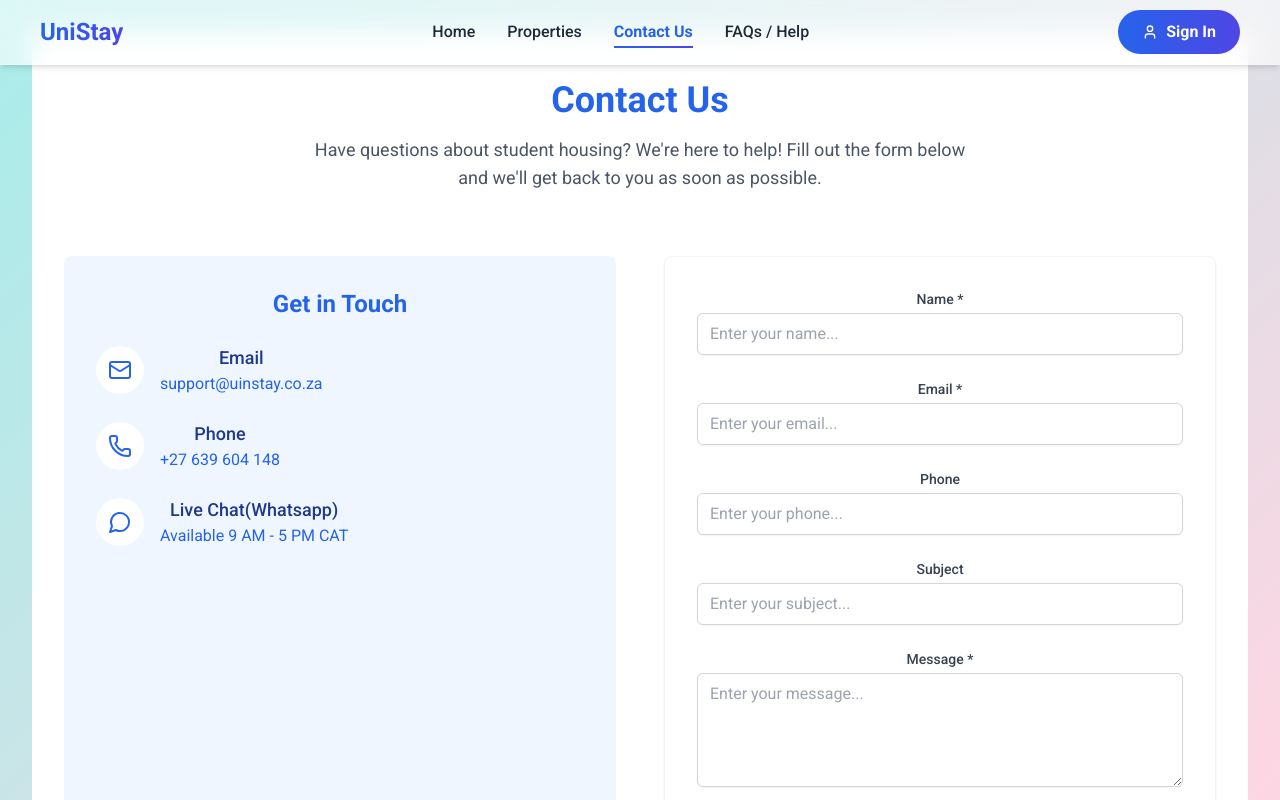
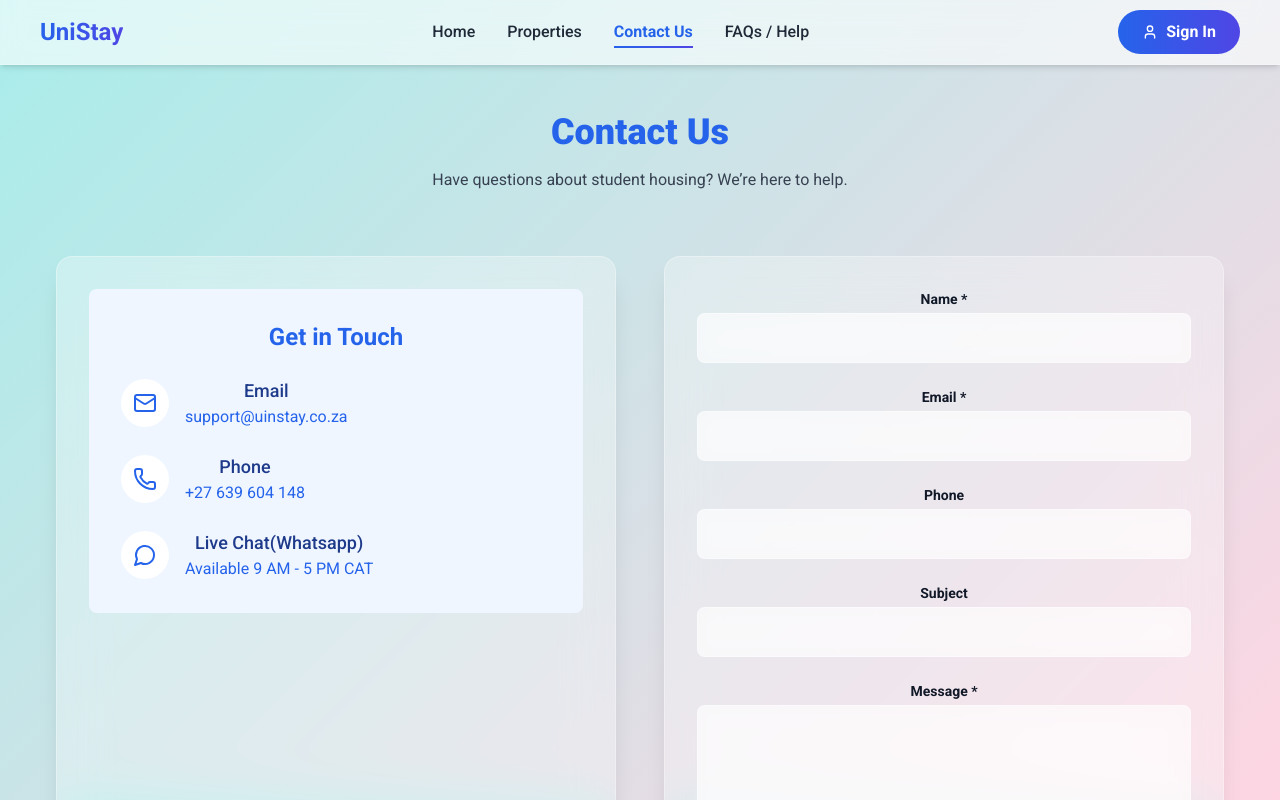
Before and after one commit to kelvin-2/uin-Stay, a React (Vite) app: page /ContactUs in a window 1280 px wide. Shown: the top 800 px of the page. Built offline with nearby package versions, Linux system fonts and the light colour scheme.

Commit message:
fixed few details

```diff
--- a/src/components/HeroSection.jsx
+++ b/src/components/HeroSection.jsx
@@ -1,8 +1,11 @@
 import React from "react";
 import { Building2, Users, Home, GraduationCap } from "lucide-react";
+import { useNavigate } from "react-router-dom";
 
 function HeroSection() {
+  const navigate = useNavigate();
   return (
+
     <section className="relative overflow-hidden" aria-labelledby="hero-heading">
       {/* Glassmorphism container */}
       <div className="mx-auto max-w-7xl px-6 py-24 sm:py-32">
@@ -57,6 +60,7 @@ function HeroSection() {
             {/* Call-to-action section */}
             <div className="mt-10 flex items-center justify-center gap-x-6">
               <button
+               onClick={() => navigate("/properties")}
                 className="rounded-full bg-gradient-to-r from-blue-600 to-indigo-600 px-8 py-4 text-sm font-semibold text-white shadow-lg hover:shadow-xl hover:scale-105 transition-all duration-300"
                 aria-label="Search for student accommodation in Port Elizabeth"
               >
--- a/src/pages/ContactUs.jsx
+++ b/src/pages/ContactUs.jsx
@@ -1,13 +1,13 @@
 import React, { useState, useEffect } from 'react';
-import { Mail, Phone, MessageCircle, Check, X } from 'lucide-react';
+import { Check, X } from 'lucide-react';
 import ContactInfo from '../components/ContactInfo';
 import supabase from '../supabaseClient';
 
 const ContactUs = () => {
   const initialFormState = {
     name: '',
-    email_address: '', // Changed to match your DB schema
-    phoneNumber: '',   // Changed to match your DB schema
+    email_address: '',
+    phoneNumber: '',
     subject: '',
     message: ''
   };
@@ -18,7 +18,6 @@ const ContactUs = () => {
   const [submitSuccess, setSubmitSuccess] = useState(false);
   const [isLoading, setIsLoading] = useState(false);
 
-  // Validation patterns
   const patterns = {
     name: /^[a-zA-Z\s]{2,30}$/,
     email_address: /^[a-zA-Z0-9._-]+@[a-zA-Z0-9.-]+\.[a-zA-Z]{2,6}$/,
@@ -26,10 +25,9 @@ const ContactUs = () => {
     message: /.{10,}/
   };
 
-  // Validation messages
   const validationMessages = {
     name: {
-      pattern: 'Name should only contain letters and spaces (2-30 characters)',
+      pattern: 'Name should only contain letters and spaces (2–30 characters)',
       required: 'Name is required'
     },
     email_address: {
@@ -45,36 +43,29 @@ const ContactUs = () => {
     }
   };
 
-  // Live validation function
   const validateField = (name, value) => {
-    if (!value.trim() && (name === 'name' || name === 'email_address' || name === 'message')) {
+    if (!value.trim() && ['name', 'email_address', 'message'].includes(name)) {
       return validationMessages[name].required;
     }
-
     if (patterns[name] && value.trim() && !patterns[name].test(value.trim())) {
       return validationMessages[name].pattern;
     }
-
     return '';
   };
 
-  // Handle real-time validation
   useEffect(() => {
-    const newValidFields = {};
+    const newValid = {};
     const newErrors = {};
 
     Object.keys(formData).forEach(field => {
       if (formData[field].trim()) {
         const error = validateField(field, formData[field]);
-        if (!error) {
-          newValidFields[field] = true;
-        } else {
-          newErrors[field] = error;
-        }
+        if (!error) newValid[field] = true;
+        else newErrors[field] = error;
       }
     });
 
-    setValidFields(newValidFields);
+    setValidFields(newValid);
     setErrors(newErrors);
   }, [formData]);
 
@@ -82,161 +73,155 @@ const ContactUs = () => {
     e.preventDefault();
     const newErrors = {};
 
-    // Validate all required fields
     Object.keys(formData).forEach(field => {
       const error = validateField(field, formData[field]);
-      if (error) {
-        newErrors[field] = error;
-      }
+      if (error) newErrors[field] = error;
     });
 
-    if (Object.keys(newErrors).length === 0) {
+    if (Object.keys(newErrors).length) {
+      setErrors(newErrors);
+      return;
+    }
+
     setIsLoading(true);
+
     try {
-        // Prepare data for Supabase (only include non-empty fields)
-        const submitData = {
+      const payload = {
         name: formData.name.trim(),
         email_address: formData.email_address.trim(),
         subject: formData.subject.trim(),
-          message: formData.message.trim()
+        message: formData.message.trim(),
+        ...(formData.phoneNumber.trim() && { phoneNumber: formData.phoneNumber.trim() })
       };
 
-        // Only include phone number if it's provided
-        if (formData.phoneNumber.trim()) {
-          submitData.phoneNumber = formData.phoneNumber.trim();
-        }
+      const { error } = await supabase.from('Contact').insert([payload]);
+      if (error) throw error;
 
-        // Insert data into Supabase
-        const { data, error } = await supabase
-          .from('Contact')
-          .insert([submitData])
-          .select();
-
-        if (error) {
-          throw error;
-        }
-
-        console.log('Form submitted successfully:', data);
       setFormData(initialFormState);
       setValidFields({});
       setSubmitSuccess(true);
-        setTimeout(() => {
-          setSubmitSuccess(false);
-        }, 3000);
-
-      } catch (error) {
-        console.error('Error submitting form:', error);
-        let errorMessage = 'Failed to submit the form. Please try again.';
-
-        // Handle specific Supabase errors
-        if (error.message) {
-          if (error.message.includes('duplicate')) {
-            errorMessage = 'This email has already been used for a recent submission.';
-          } else if (error.message.includes('violates')) {
-            errorMessage = 'Please check your input and try again.';
-          }
-        }
-
-        setErrors({ form: errorMessage });
+      setTimeout(() => setSubmitSuccess(false), 3000);
+    } catch {
+      setErrors({ form: 'Failed to submit the form. Please try again.' });
     } finally {
       setIsLoading(false);
-      }
-    } else {
-      setErrors(newErrors);
     }
   };
 
   const handleChange = (e) => {
     const { name, value } = e.target;
-    setFormData(prev => ({
-      ...prev,
-      [name]: value
-    }));
+    setFormData(prev => ({ ...prev, [name]: value }));
   };
 
-  const getInputClassName = (fieldName) => {
-    const baseClasses = "mt-1 block w-full rounded-md border px-3 py-2 shadow-sm focus:outline-none focus:ring-1";
-    if (errors[fieldName]) {
-      return `${baseClasses} border-red-500 focus:border-red-500 focus:ring-red-500`;
-    }
-    if (validFields[fieldName]) {
-      return `${baseClasses} border-green-500 focus:border-green-500 focus:ring-green-500`;
-    }
-    return `${baseClasses} border-gray-300 focus:border-blue-500 focus:ring-blue-500`;
+  const inputClass = (field) => {
+    const base = `
+      mt-1 w-full rounded-lg border px-4 py-3
+      bg-white/60 backdrop-blur-md
+      text-gray-900 font-medium
+      placeholder:text-gray-500
+      focus:outline-none focus:ring-2 transition
+    `;
+
+    if (errors[field]) return `${base} border-red-400 focus:ring-red-400`;
+    if (validFields[field]) return `${base} border-green-400 focus:ring-green-400`;
+    return `${base} border-white/40 focus:ring-blue-500`;
   };
 
-  // Form field configuration
-  const formFields = [
+  const fields = [
     { name: 'name', label: 'Name', type: 'text', required: true },
     { name: 'email_address', label: 'Email', type: 'email', required: true },
-    { name: 'phoneNumber', label: 'Phone', type: 'text', required: false },
-    { name: 'subject', label: 'Subject', type: 'text', required: false },
+    { name: 'phoneNumber', label: 'Phone', type: 'text' },
+    { name: 'subject', label: 'Subject', type: 'text' },
     { name: 'message', label: 'Message', type: 'textarea', required: true }
   ];
 
   return (
-    <div className="min-h-screen bg-white py-12 px-4 sm:px-6 lg:px-8">
+    <div className="min-h-screen px-6 py-20">
       <div className="max-w-7xl mx-auto">
+
         <div className="text-center mb-16">
-          <h1 className="text-4xl font-bold text-blue-600 mb-4">Contact Us</h1>
-          <p className="text-lg text-gray-600 max-w-2xl mx-auto">
-            Have questions about student housing? We're here to help! Fill out the form below
-            and we'll get back to you as soon as possible.
+          <h1 className="text-4xl font-extrabold text-blue-600 mb-4">
+            Contact Us
+          </h1>
+          <p className="text-gray-700 max-w-2xl mx-auto">
+            Have questions about student housing? We’re here to help.
           </p>
         </div>
 
         <div className="grid lg:grid-cols-2 gap-12">
-          <ContactInfo/>
 
-          <div className="bg-white p-8 rounded-lg shadow-sm border border-gray-100">
+          {/* Glass Contact Info */}
+          <div className="
+            rounded-2xl
+            border border-white/30
+            bg-white/30
+            backdrop-blur-xl
+            shadow-xl
+            p-8
+            text-gray-900
+          ">
+            <ContactInfo />
+          </div>
+
+          {/* Glass Form */}
+          <div className="
+            rounded-2xl
+            border border-white/30
+            bg-white/30
+            backdrop-blur-xl
+            shadow-xl
+            p-8
+            font-inter
+          ">
+
             {submitSuccess && (
-              <div className="mb-6 p-4 bg-green-50 text-green-700 rounded-lg flex items-center">
+              <div className="mb-6 flex items-center rounded-lg bg-green-500/10 text-green-700 px-4 py-3 font-medium">
                 <Check className="w-5 h-5 mr-2" />
-                Thank you for your message! We will get back to you soon.
+                Message sent successfully!
               </div>
             )}
+
             {errors.form && (
-              <div className="mb-6 p-4 bg-red-50 text-red-700 rounded-lg flex items-center">
+              <div className="mb-6 flex items-center rounded-lg bg-red-500/10 text-red-600 px-4 py-3 font-medium">
                 <X className="w-5 h-5 mr-2" />
                 {errors.form}
               </div>
             )}
 
             <form onSubmit={handleSubmit} className="space-y-6">
-              {formFields.map((field) => (
+              {fields.map(field => (
                 <div key={field.name} className="relative">
-                  <label htmlFor={field.name} className="block text-sm font-medium text-gray-700">
-                    {field.label} {field.required && '*'}
+                  <label className="block text-sm font-semibold text-gray-900">
+                    {field.label}{field.required && ' *'}
                   </label>
+
                   {field.type === 'textarea' ? (
                     <textarea
-                      id={field.name}
+                      rows={4}
                       name={field.name}
-                      rows={4}
                       value={formData[field.name]}
                       onChange={handleChange}
-                      className={getInputClassName(field.name)}
-                      placeholder={`Enter your ${field.label.toLowerCase()}...`}
+                      className={inputClass(field.name)}
                     />
                   ) : (
                     <input
                       type={field.type}
-                      id={field.name}
                       name={field.name}
                       value={formData[field.name]}
                       onChange={handleChange}
-                      className={getInputClassName(field.name)}
-                      placeholder={`Enter your ${field.label.toLowerCase()}...`}
+                      className={inputClass(field.name)}
                     />
                   )}
+
                   {validFields[field.name] && (
-                    <Check className="absolute right-3 top-8 w-5 h-5 text-green-500" />
+                    <Check className="absolute right-3 top-9 w-5 h-5 text-green-500" />
                   )}
+
                   {errors[field.name] && (
-                    <div className="mt-1 flex items-center text-sm text-red-500">
+                    <p className="mt-1 text-sm text-red-600 flex items-center font-medium">
                       <X className="w-4 h-4 mr-1" />
                       {errors[field.name]}
-                    </div>
+                    </p>
                   )}
                 </div>
               ))}
@@ -244,11 +229,19 @@ const ContactUs = () => {
               <button
                 type="submit"
                 disabled={isLoading}
-                className="w-full rounded-md bg-blue-600 px-4 py-3 text-sm font-semibold text-white shadow-sm hover:bg-blue-500 focus:outline-none focus:ring-2 focus:ring-blue-500 focus:ring-offset-2 disabled:opacity-50 disabled:cursor-not-allowed transition-colors"
+                className="
+                  w-full rounded-lg
+                  bg-blue-600 py-3
+                  font-bold text-white
+                  hover:bg-blue-700
+                  transition
+                  disabled:opacity-50
+                "
               >
                 {isLoading ? 'Sending...' : 'Send Message'}
               </button>
             </form>
+
           </div>
         </div>
       </div>
```
Also changed, not shown: src/components/Properties.jsx (line endings or trailing spaces). Lines whose indentation alone changed are shown as unchanged.
